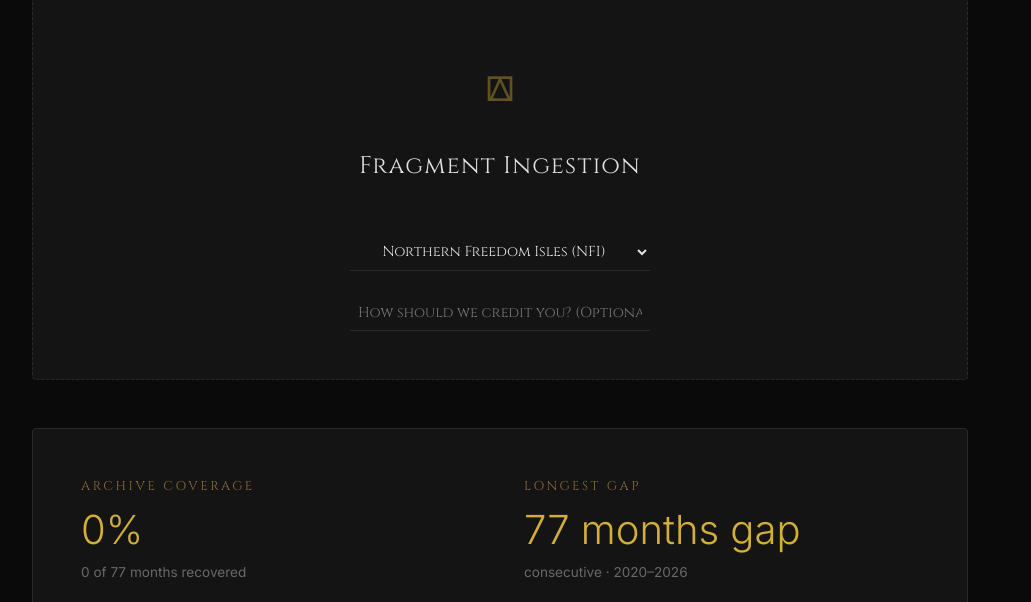
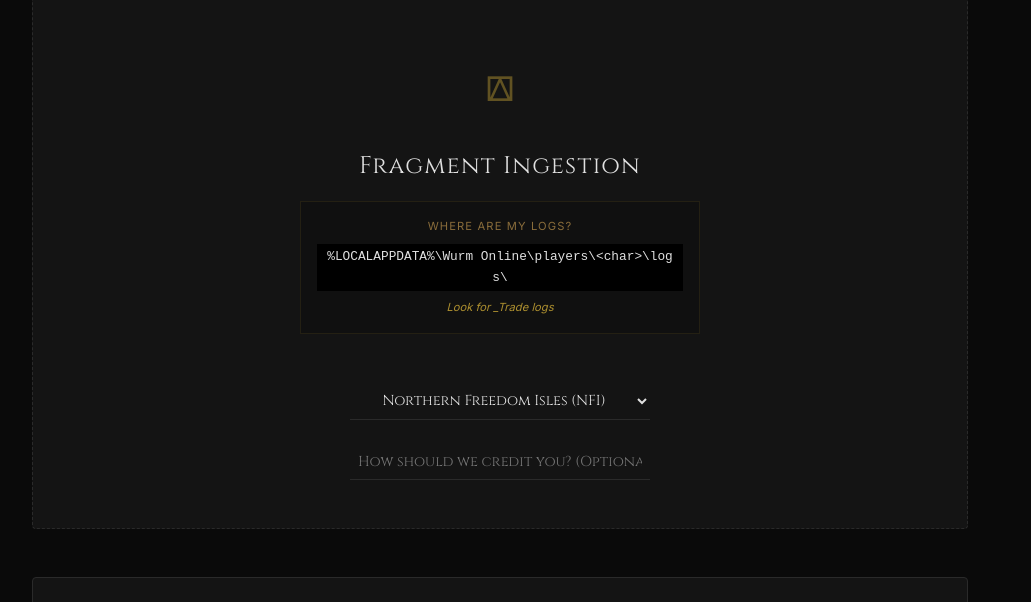
Before and after one commit to Jotasiete7/Wurm-Online-Historical-Archive, a website built with Vite: page index.html in a window 1280 px wide. Shown: the part 198-800 px from the top of the page, without its empty margins (140-1171 px from the left). Built offline with nearby package versions, Linux system fonts and the light colour scheme; some packages are replaced by stand-ins of ours; no server answers; the database is empty.

Commit message:
feat: implement styling, translation support, and UI layout for the archive interface

```diff
--- a/index.html
+++ b/index.html
@@ -31,6 +31,12 @@
             <div class="drop-zone-content">
               <div class="drop-zone-icon">⟎</div>
               <h3 data-i18n="upload_title">Drag your Trade logs here</h3>
+
+              <div class="path-helper">
+                <p class="path-helper-label" data-i18n="path_helper_title">Where are my logs?</p>
+                <code>%LOCALAPPDATA%\Wurm Online\players\&lt;char&gt;\logs\</code>
+                <p class="path-helper-tip" data-i18n="path_helper_tip">Look for _Trade logs</p>
+              </div>
 
               <div class="contributor-input">
                 <select id="server-select">
--- a/src/style.css
+++ b/src/style.css
@@ -108,6 +108,41 @@ h1 {
   font-size: 1.5rem;
   font-weight: 400;
   letter-spacing: 0.05em;
+}
+
+.path-helper {
+  margin-top: 1rem;
+  padding: 1rem;
+  background: rgba(0, 0, 0, 0.2);
+  border: 1px solid rgba(212, 175, 55, 0.1);
+  display: inline-block;
+  max-width: 400px;
+}
+
+.path-helper-label {
+  font-size: 0.7rem;
+  text-transform: uppercase;
+  letter-spacing: 0.1em;
+  color: var(--gold-muted);
+  margin-bottom: 0.5rem;
+}
+
+.path-helper code {
+  font-family: monospace;
+  font-size: 0.8rem;
+  color: var(--text-primary);
+  background: #000;
+  padding: 0.2rem 0.5rem;
+  display: block;
+  word-break: break-all;
+}
+
+.path-helper-tip {
+  margin-top: 0.5rem;
+  font-size: 0.7rem;
+  color: var(--gold-primary);
+  font-style: italic;
+  opacity: 0.8;
 }
 
 .contributor-input {
--- a/src/translations.js
+++ b/src/translations.js
@@ -57,7 +57,9 @@ export const translations = {
     mission_recovered: "recovered",
     mission_months_gap: "months gap",
     mission_month_gap: "month gap",
-    mission_consecutive: "consecutive"
+    mission_consecutive: "consecutive",
+    path_helper_title: "Where are my logs?",
+    path_helper_tip: "Look for _Trade logs"
   },
   pt: {
     title: "Wurm Online Historical Archive",
@@ -117,6 +119,8 @@ export const translations = {
     mission_recovered: "recuperados",
     mission_months_gap: "meses de lacuna",
     mission_month_gap: "mês de lacuna",
-    mission_consecutive: "consecutivos"
+    mission_consecutive: "consecutivos",
+    path_helper_title: "Onde encontro meus logs?",
+    path_helper_tip: "Procure pelos arquivos _Trade"
   }
 }
```
